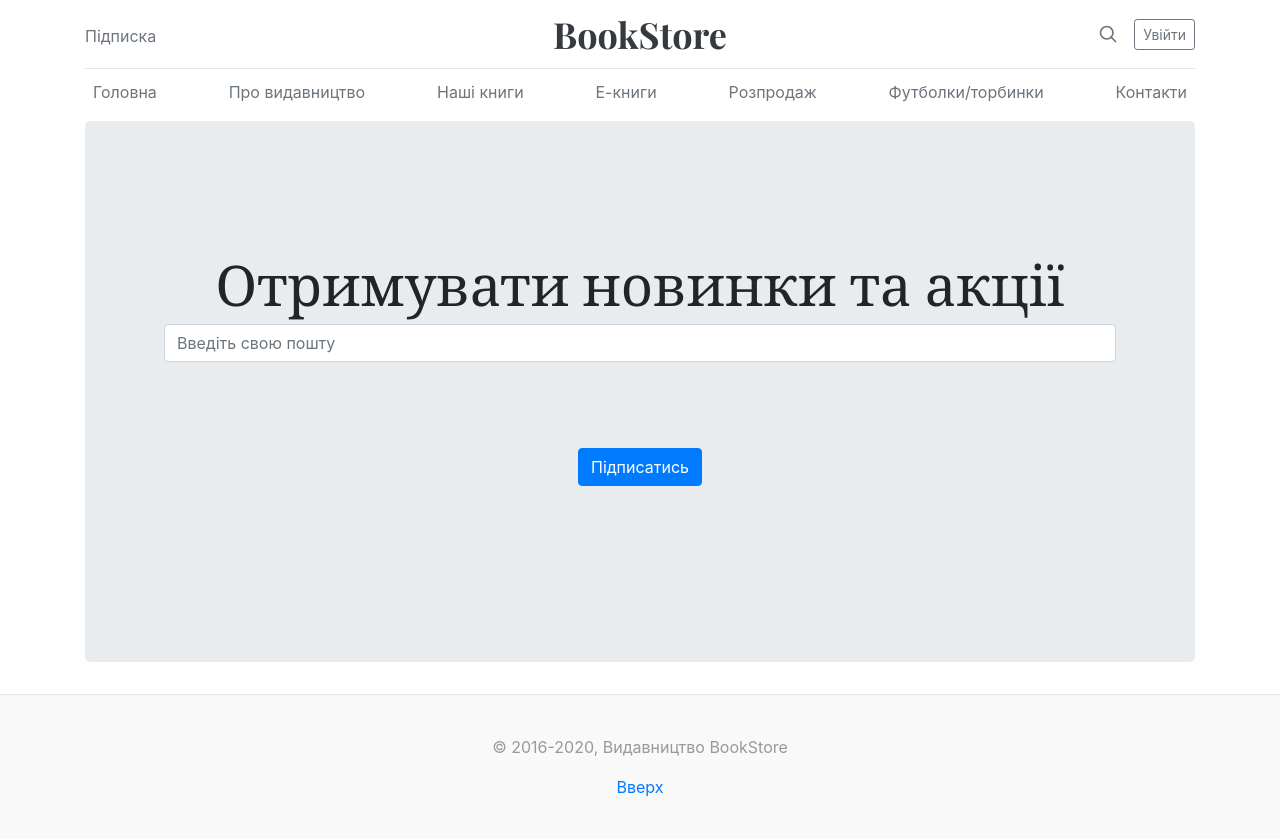
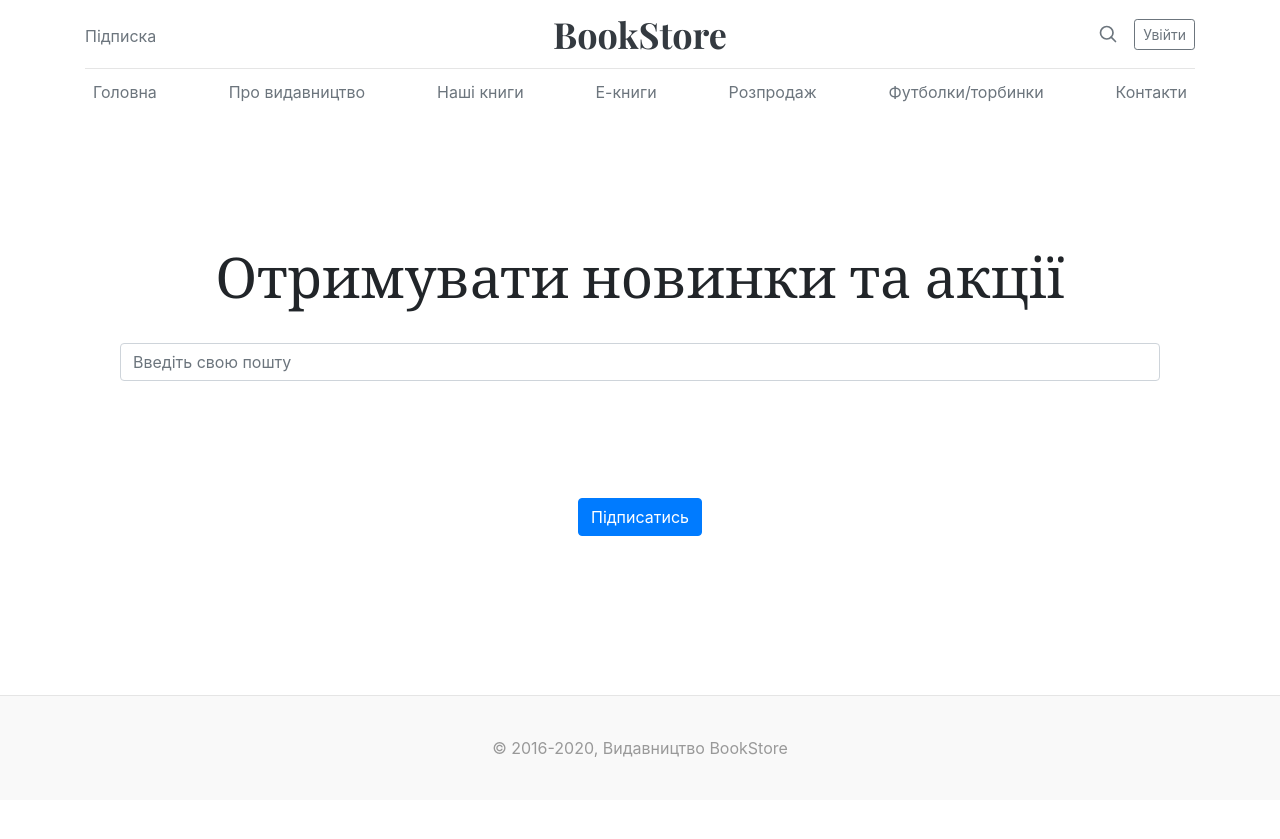
Before and after one commit to AlexandreMagnesium/bookstore, a Django app: page /subscribe in a window 1280 px wide. After the commit the page ends 757 px from the top, so only its background shows below. Run offline with Django 3.2, Linux system fonts and the light colour scheme; some libraries are stand-ins or nearby versions.

Commit message:
finished about, subscribe, contacs

```diff
--- a/bookstore/main/static/style/style.css
+++ b/bookstore/main/static/style/style.css
@@ -1,4 +1,17 @@
 /* stylelint-disable selector-list-comma-newline-after */
+html { height: 100%; }
+body {
+  min-height:100%;
+  position:relative;
+  padding-bottom: 70px;
+}
+.footer {
+  position: absolute;
+  left: 0;
+  right: 0;
+  bottom: 0;
+}
+
 
 .blog-header {
   line-height: 1;
@@ -118,3 +131,12 @@
     font-size: 3.5rem;
   }
 }
+
+.my-style-margin {
+  margin: 35px;
+
+}
+
+.my-style-margin-top {
+  margin-top: 10%;
+}
--- a/bookstore/main/templates/main/about.html
+++ b/bookstore/main/templates/main/about.html
@@ -5,5 +5,7 @@
 {% endblock %}
 
 {% block content %}
-    <h1>Про видавництво</h1>
+    <h1 class="my-style-margin">Про видавництво</h1>
+    <p class="lead">Ми найкраще видавництво, яке Ви взагалі зустрічали.</p>
+    <p class="lead">Знаєте Чорне море?, то ми викопали.</p>
 {% endblock %}
--- a/bookstore/main/templates/main/base.html
+++ b/bookstore/main/templates/main/base.html
@@ -6,18 +6,19 @@
     <meta name="viewport" content="width=device-width, initial-scale=1, shrink-to-fit=no">
 
     <title>{% block title %}{% endblock %} BookStore</title>
+    <link rel="shortcut icon" type="image/png" href="{% static 'favicon.ico' %}"/>
 
     <link rel="stylesheet" href="{% static 'style/style.css' %}">
     <link rel="stylesheet" href="https://fonts.googleapis.com/css?family=Playfair+Display:700,900">
     <link rel="stylesheet" href="https://stackpath.bootstrapcdn.com/bootstrap/4.5.0/css/bootstrap.min.css">
-
+  </head>
   <body>
     <div class="container">
-  <header class="blog-header py-3">
-    <div class="row flex-nowrap justify-content-between align-items-center">
-      <div class="col-4 pt-1">
-        <a class="text-muted" href="{% url 'subscribe' %}">Підписка</a>
-      </div>
+      <header class="blog-header py-3">
+        <div class="row flex-nowrap justify-content-between align-items-center">
+          <div class="col-4 pt-1">
+            <a class="text-muted" href="{% url 'subscribe' %}">Підписка</a>
+          </div>
       <div class="col-4 text-center">
         <a class="blog-header-logo text-dark" href="{% url 'home' %}">BookStore</a>
       </div>
@@ -41,16 +42,22 @@
       <a class="p-2 text-muted" href="{% url 'contacts' %}">Контакти</a>
     </nav>
   </div>
+  </div>
 
-<div class="jumbotron text-center">
+  <div >
+      {% block contentGoods %}{% endblock %}
+  </div>
+
+<div class="text-center my-style-margin-top">
     {% block content %}{% endblock %}
 </div>
-</div>
-<footer class="blog-footer">
+
+
+
+
+
+<footer class="blog-footer footer">
   <p>© 2016-2020, Видавництво BookStore</p>
-  <p>
-    <a href="#">Вверх</a>
-  </p>
 </footer>
 </body>
 </html>
--- a/bookstore/main/templates/main/category.html
+++ b/bookstore/main/templates/main/category.html
@@ -4,7 +4,7 @@
 хз
 {% endblock %}
 
-{% block content %}
+{% block contentGoods %}
     <h1>думаю..</h1>
 
 {% endblock %}
--- a/bookstore/main/templates/main/contacts.html
+++ b/bookstore/main/templates/main/contacts.html
@@ -5,8 +5,6 @@
 {% endblock %}
 
 {% block content %}
-    <h1>Контакти</h1>
-    <p class="lead">вулулиця Пушкіна, будинок Колотушкіна, 3 повех в підвалі, ліва кімната праворуч.</p>
-
-
+    <h1 class="my-style-margin">Контакти</h1>
+    <p class="lead my-style-margin">вулулиця Пушкіна, будинок Колотушкіна, 3 повех в підвалі, ліва кімната праворуч.</p>
 {% endblock %}
--- a/bookstore/main/templates/main/subscribe.html
+++ b/bookstore/main/templates/main/subscribe.html
@@ -7,13 +7,13 @@
 {% block content %}
 
 
-<section class="jumbotron text-center">
+<section class="subscribe text-center my-style-margin">
   <div class="container">
     <h1 class="display-4">Отримувати новинки та акції</h1>
-      <form method="post" class="display-4">
+      <form method="post"  class="display-3 my-style-margin">
       {% csrf_token %}
       {{ form.mail_subscribe }}<br>
-      <button type="submit" class="btn btn-primary my-2 lead my-3">Підписатись</button>
+      <button type="submit" class="btn btn-primary my-2 lead my-4">Підписатись</button>
       <span>{{ error }}</span>
     </form>
   </div>
--- a/bookstore/main/templates/main/thank.html
+++ b/bookstore/main/templates/main/thank.html
@@ -5,6 +5,6 @@
 {% endblock %}
 
 {% block content %}
-    <h1>Дякую за підписку, гарного дня)</h1>
-    <h1><a href="{% url 'home' %}">Повернутись на головну</a></h1>
+    <h1 class="my-style-margin">Дякую за підписку, гарного дня)</h1>
+    <h2 class="my-style-margin"><a href="{% url 'home' %}">Повернутись на головну</a></h2>
 {% endblock %}
```
Also changed, not shown: bookstore/db.sqlite3, bookstore/main/static/favicon.ico (added).
